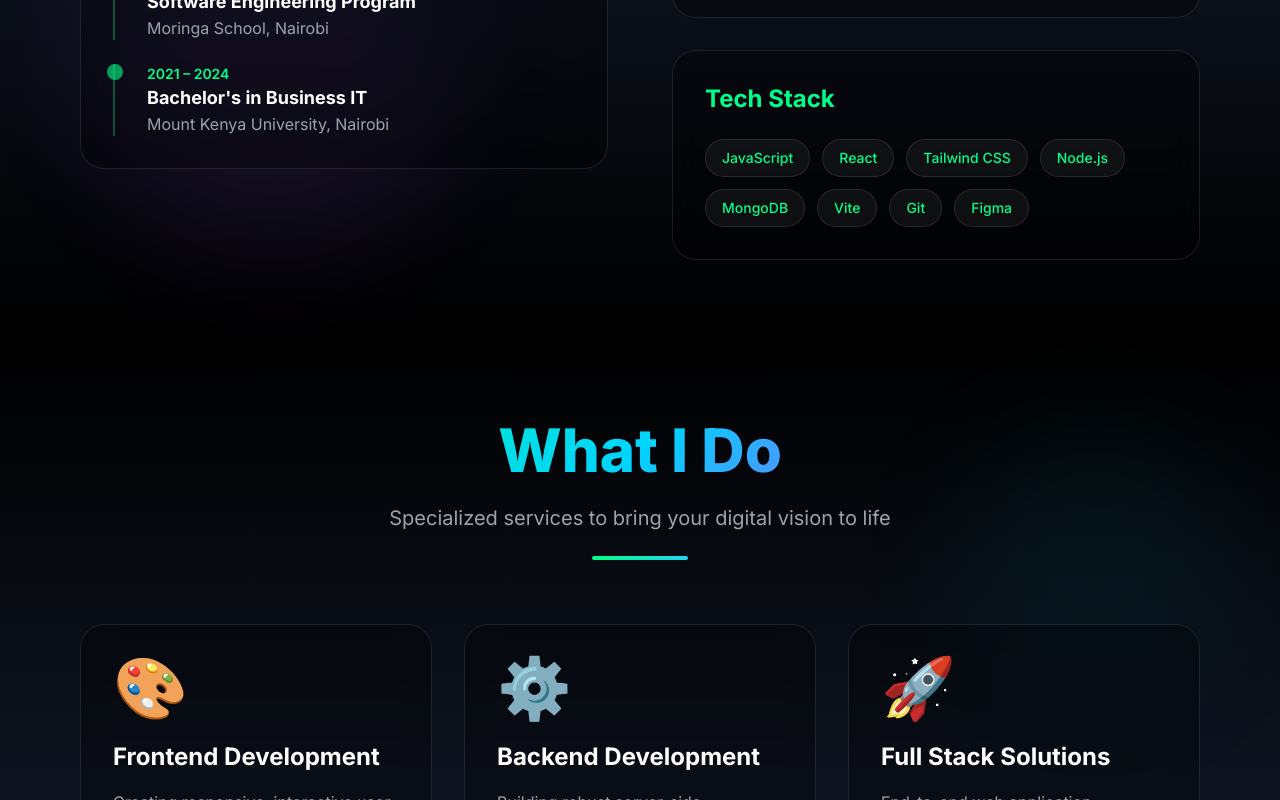
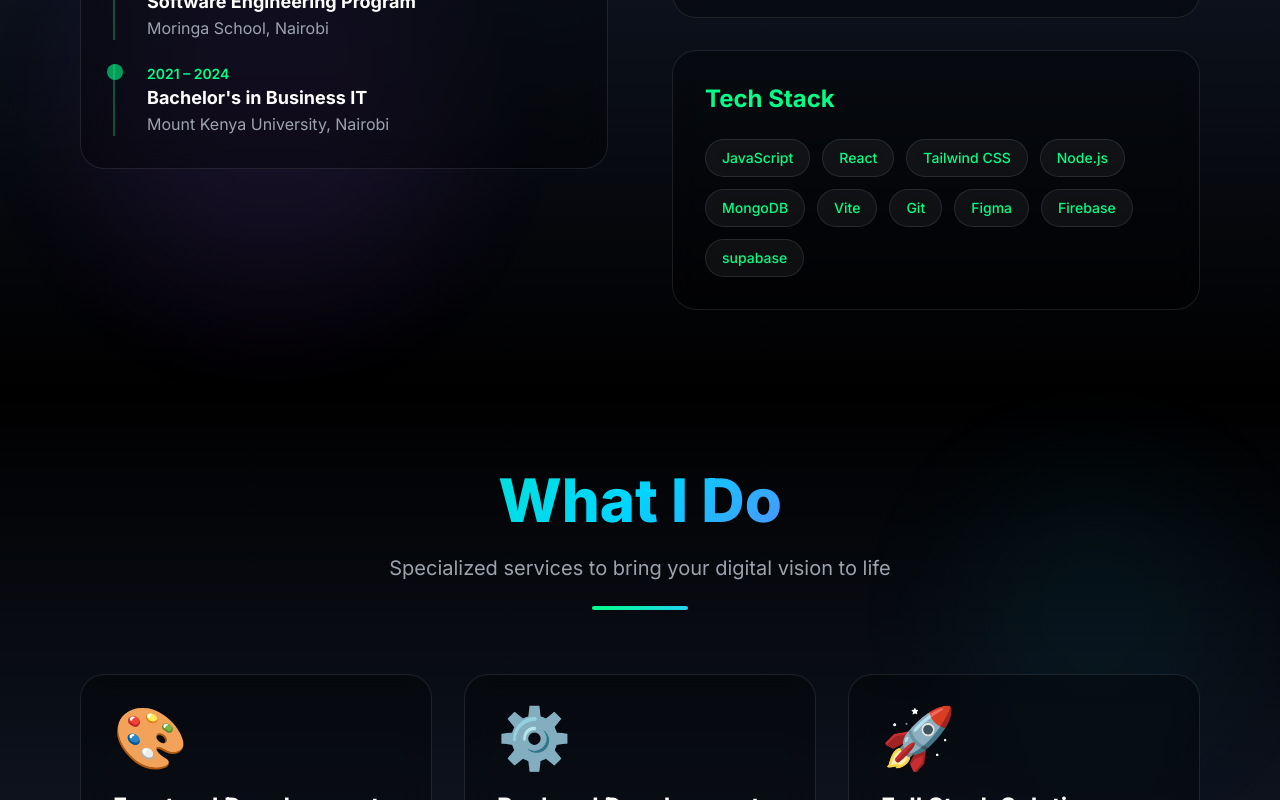
Before and after one commit to Feihassan/feisal-portfolio, a React (Vite) app: page / in a window 1280 px wide. Shown: the part 1520-2320 px from the top of the page. Built offline with nearby package versions, Linux system fonts and the light colour scheme.

Commit message:
added more tech stack i.e firebase,supabase

```diff
--- a/src/components/About.jsx
+++ b/src/components/About.jsx
@@ -133,7 +133,7 @@ const About = () => {
             <div className="glass-dark rounded-3xl p-8">
               <h3 className="text-2xl font-bold text-primary mb-6">Tech Stack</h3>
               <div className="flex flex-wrap gap-3">
-                {["JavaScript", "React", "Tailwind CSS", "Node.js", "MongoDB", "Vite", "Git", "Figma"].map((tech, index) => (
+                {["JavaScript", "React", "Tailwind CSS", "Node.js", "MongoDB", "Vite", "Git", "Figma","Firebase", "supabase"].map((tech, index) => (
                   <motion.span
                     key={tech}
                     initial={{ scale: 0, opacity: 0 }}
```
